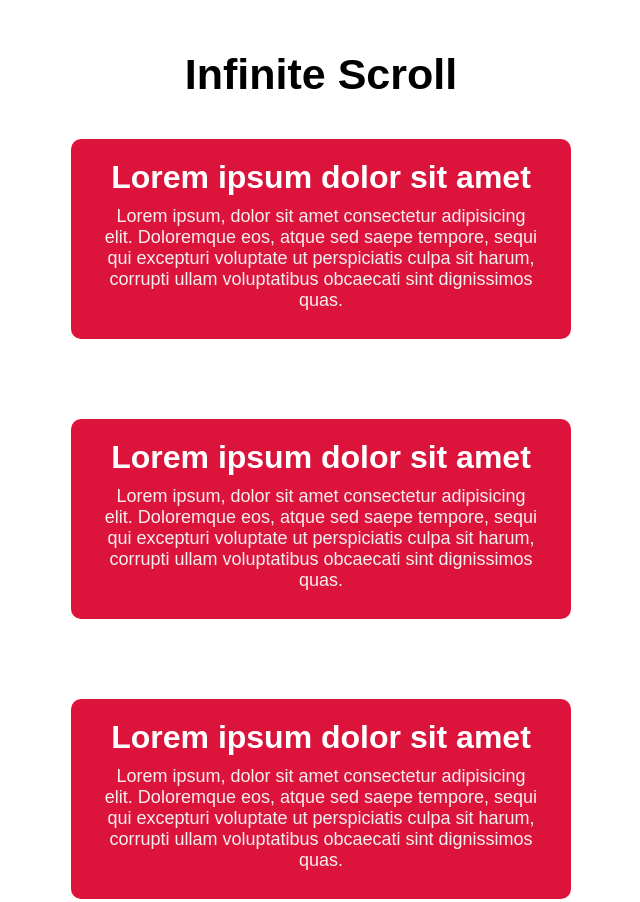
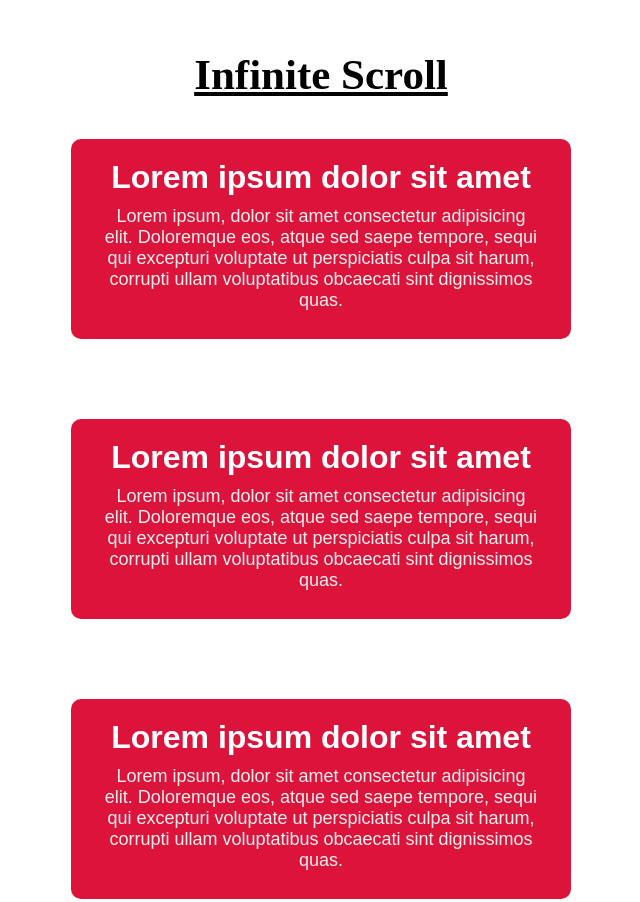
Before and after one commit to RohitKuwar/scrollProject, a plain HTML site: page index.html in a window 1280 px wide. Shown: the top 902 px of the page, without its empty margins (319-959 px from the left). Drawn offline with Linux system fonts and the light colour scheme.

Commit message:
Update index.css

```diff
--- a/index.css
+++ b/index.css
@@ -23,6 +23,8 @@ body {
   font-weight: 800;
   font-size: 43px;
   margin-top: 50px;
+  text-decoration: underline;
+  font-family: italic;
 }
 
 .text {
```
